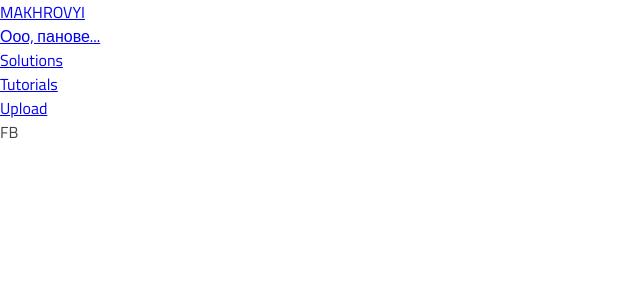
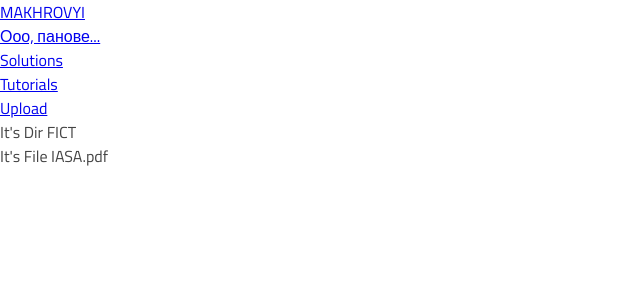
Before and after one commit to IINamelessII/MAKHROVYI, a React app in the folder frontend/: page / in a window 1280 px wide. Shown: the top 300 px of the page, without its empty margins (0-640 px from the left). Built offline with nearby package versions, Linux system fonts and the light colour scheme; a web font is replaced by a local one.

Commit message:
Add forward dirs navigation

```diff
--- /dev/null
+++ b/frontend/src/containers/FileBrowser/Dir/Dir.js
@@ -0,0 +1,9 @@
+import React from 'react';
+
+const dir = (props) => {
+  return (
+    <div onClick={props.open}>It's Dir {props.name}</div>
+  );
+}
+
+export default dir;
--- /dev/null
+++ b/frontend/src/containers/FileBrowser/File/File.js
@@ -0,0 +1,9 @@
+import React from 'react';
+
+const file = (props) => {
+  return (
+    <div>It's File {props.name}.{props.ext}</div>
+  );
+}
+
+export default file;
--- a/frontend/src/containers/FileBrowser/FileBrowser.js
+++ b/frontend/src/containers/FileBrowser/FileBrowser.js
@@ -1,9 +1,44 @@
 import React, {Component} from 'react';
+import {structureData} from '../../shared/constants';
+
+import Dir from './Dir/Dir';
+import File from './File/File';
 
 class FileBrowser extends Component {
+  state = {
+    structure: null,
+  }
+
+  componentDidMount() {
+    this.openDir(structureData["aaaa"].content);
+  }
+
+  openDir = (structure) => {
+    this.setState({structure: structure});
+  }
+
   render() {
+    let items = null;
+    if(this.state.structure) {
+      const structure = Object.entries(this.state.structure);
+      items = structure.map((item) => {
+        return item[1].type === "file" ?
+          (<File
+            key={item[0]}
+            name={item[1].name}
+            ext={item[1].ext} />
+          ) : (
+          <Dir
+            key={item[0]}
+            name={item[1].name}
+            open={() => this.openDir(item[1].content)} />
+          );
+      });
+    }
     return (
-      <div>FB</div>
+      <div>
+        {items}
+      </div>
     );
   }
 }
```
